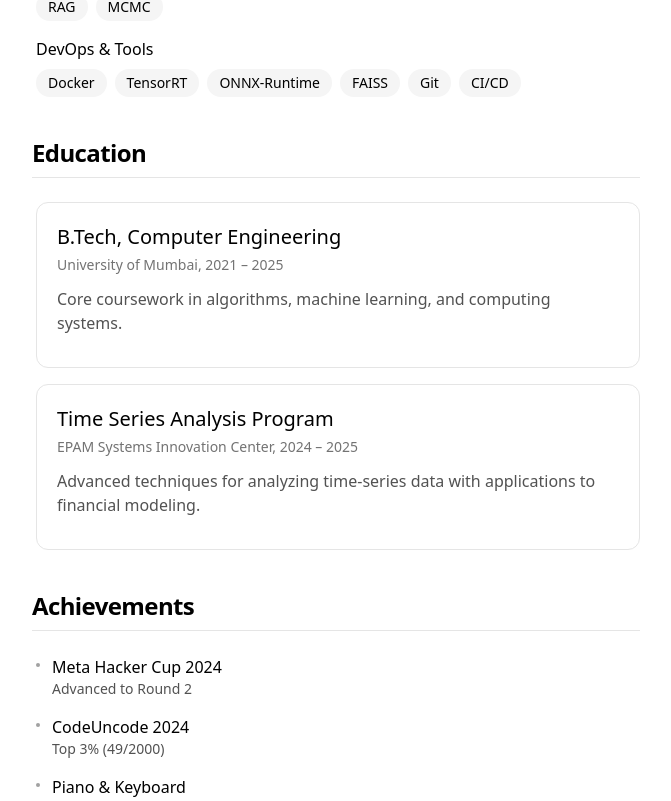
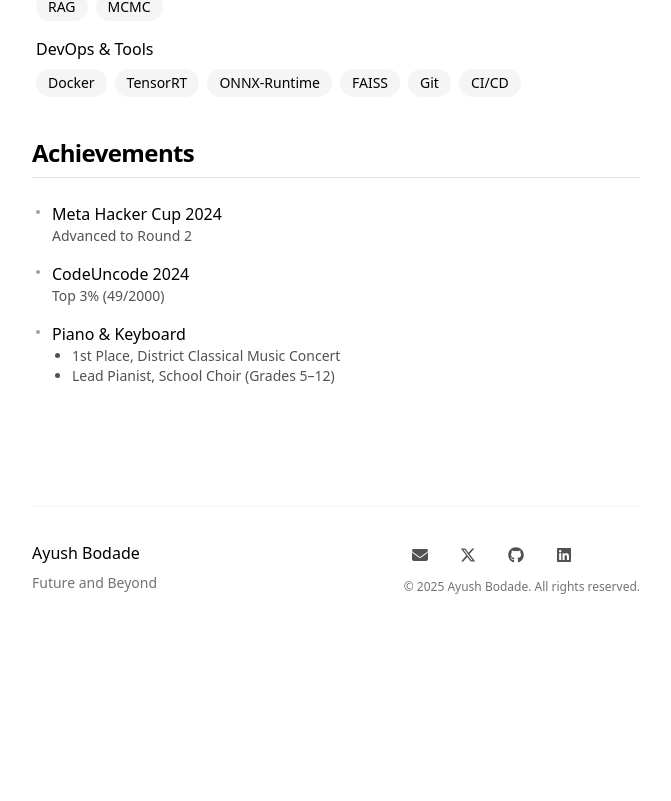
Before and after one commit to ayushb03/personal-website, a Next.js app: page /about in a window 1280 px wide. Shown: the part 1235-2036 px from the top of the page, without its empty margins (304-975 px from the left). After the commit the page ends 1862 px from the top, so only its background shows below. Built offline with nearby package versions, Linux system fonts and the light colour scheme.

Commit message:
🎨 chore: add formatting script and refine About page content
- Added a Prettier formatting script to package.json for consistent code style.
- Refined text layout in the About page for improved readability.
- Removed outdated Education section to streamline content presentation.

```diff
--- a/package.json
+++ b/package.json
@@ -6,7 +6,8 @@
     "dev": "next dev --turbopack",
     "build": "next build",
     "start": "next start",
-    "lint": "next lint"
+    "lint": "next lint",
+    "format": "prettier --write ."
   },
   "dependencies": {
     "@vercel/analytics": "^1.2.2",
--- a/src/app/about/page.tsx
+++ b/src/app/about/page.tsx
@@ -27,9 +27,9 @@
           </p>
           <p>
             My journey in tech began during college where I studied Computer
-            Science, and I&apos;ve been continuously learning and growing since then.
-            I believe in writing clean, maintainable code and staying up-to-date
-            with the latest industry trends.
+            Science, and I&apos;ve been continuously learning and growing since
+            then. I believe in writing clean, maintainable code and staying
+            up-to-date with the latest industry trends.
           </p>
         </div>
       </Section>
@@ -183,30 +183,6 @@
         </div>
       </Section>
 
-      <Section title="Education">
-        <div className="space-y-4">
-          <Card
-            title="B.Tech, Computer Engineering"
-            subtitle="University of Mumbai, 2021 – 2025"
-          >
-            <p>
-              Core coursework in algorithms, machine learning, and computing
-              systems.
-            </p>
-          </Card>
-
-          <Card
-            title="Time Series Analysis Program"
-            subtitle="EPAM Systems Innovation Center, 2024 – 2025"
-          >
-            <p>
-              Advanced techniques for analyzing time-series data with
-              applications to financial modeling.
-            </p>
-          </Card>
-        </div>
-      </Section>
-
       <Section title="Achievements">
         <div className="space-y-4">
           <div className="flex items-start space-x-3">
--- a/src/components/hero.tsx
+++ b/src/components/hero.tsx
@@ -1,4 +1,4 @@
- import Link from "next/link";
+import Link from "next/link";
 import { FaArrowRight } from "react-icons/fa6";
 
 export default function Hero() {
```
